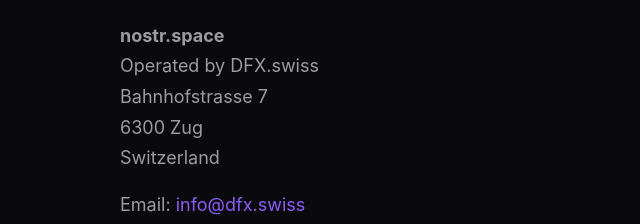
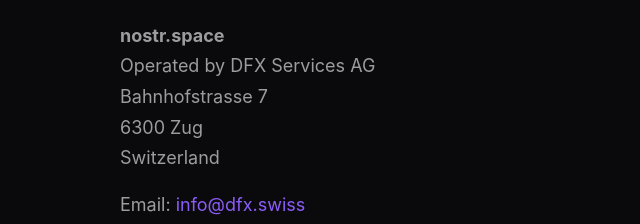
Before and after one commit to NOSTRSpace/website, a website: page legal.html in a window 1280 px wide. Shown: the part 268-492 px from the top of the page, 10-650 px from the left. Drawn offline with Linux system fonts and the light colour scheme.

Commit message:
fix(legal): operator is DFX Services AG, not DFX.swiss

```diff
--- a/legal.html
+++ b/legal.html
@@ -38,7 +38,7 @@
                 <p>
                     <strong>nostr.space</strong>
                     <br />
-                    Operated by DFX.swiss
+                    Operated by DFX Services AG
                     <br />
                     Bahnhofstrasse 7
                     <br />
```
